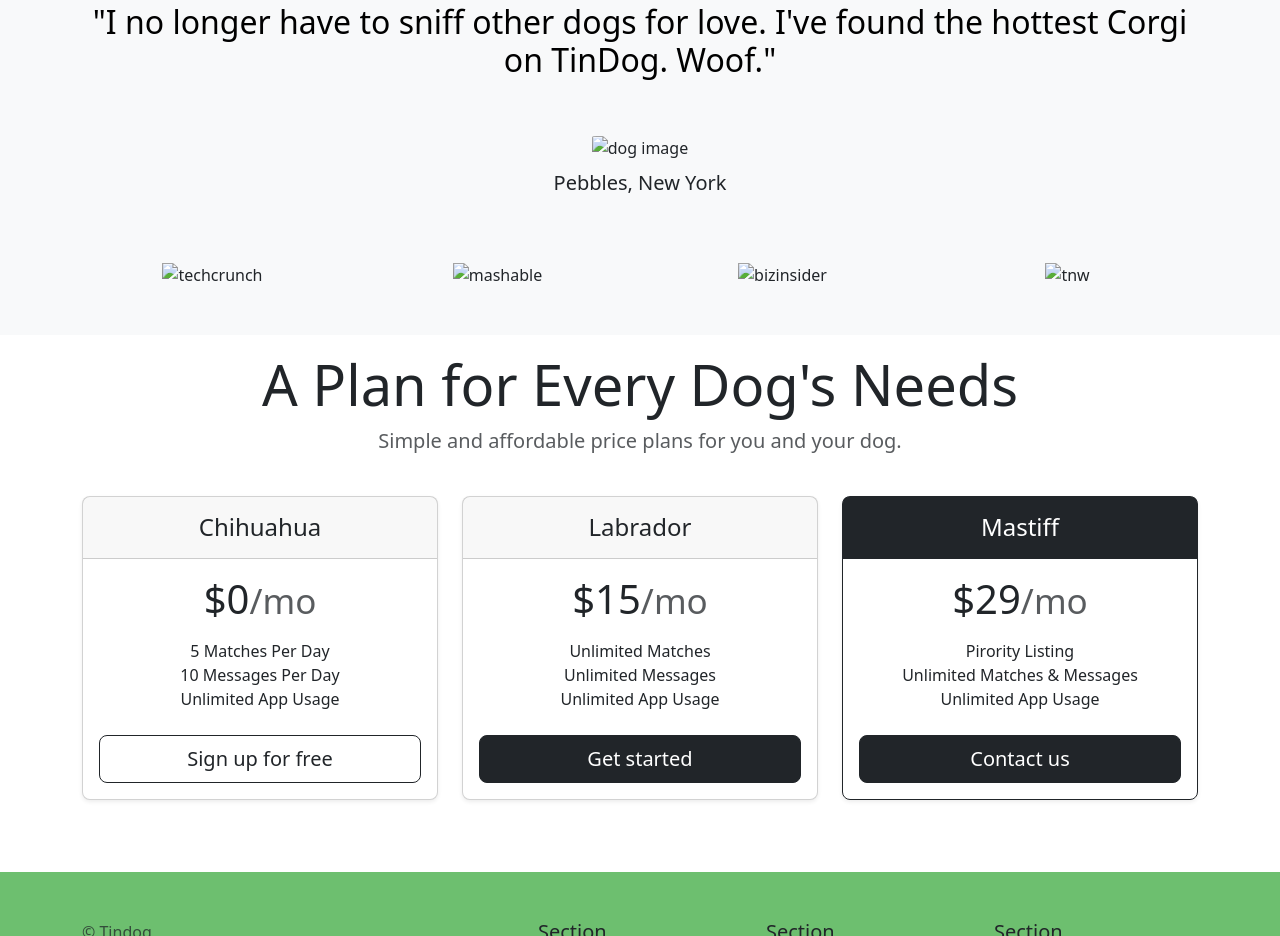
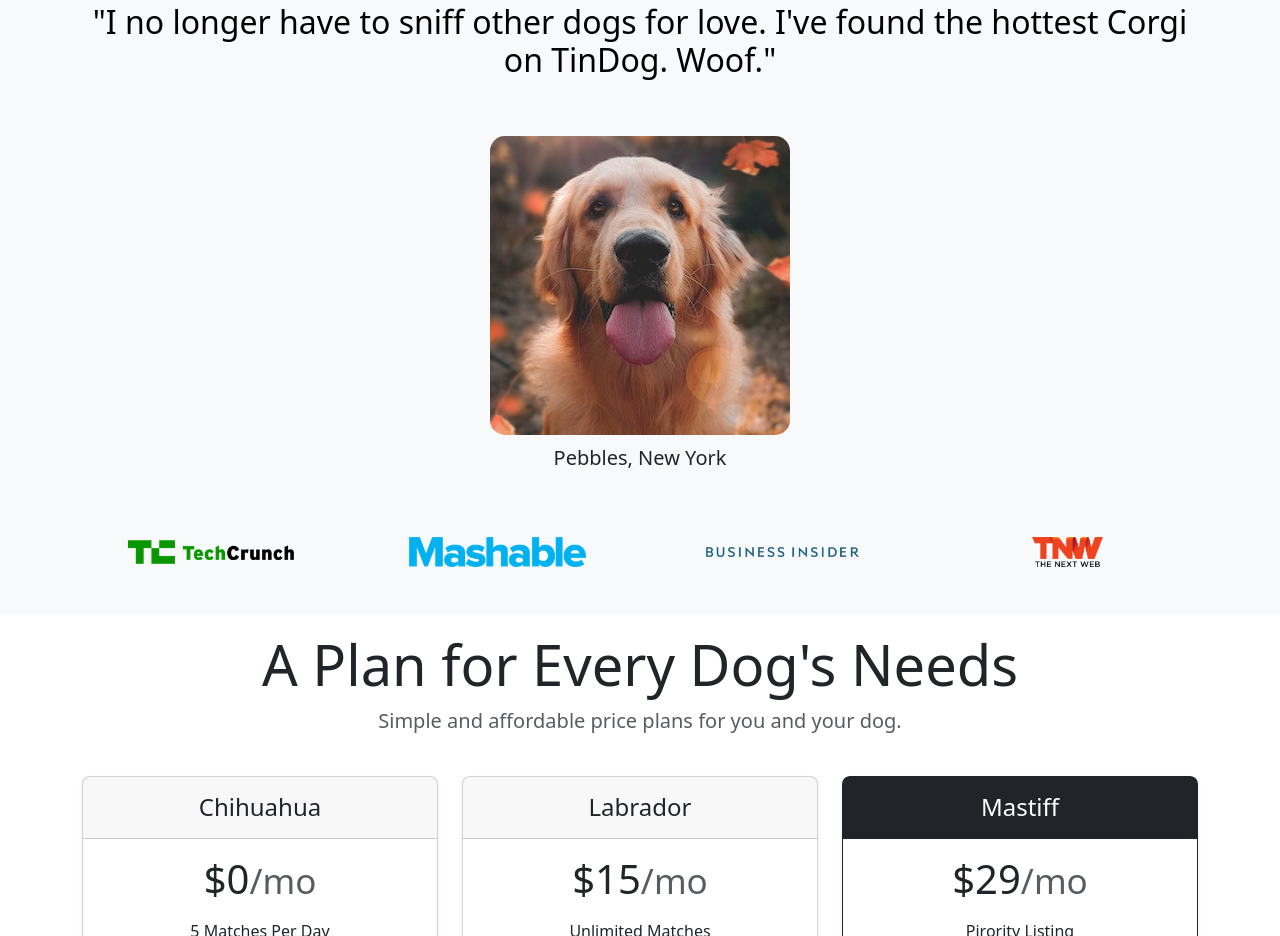
Before and after one commit to Rizirfan/tindog, a plain HTML site: page index.html in a window 1280 px wide. Shown: the part 1100-2036 px from the top of the page. Drawn offline with nearby package versions, Linux system fonts and the light colour scheme.

Commit message:
Add files via upload

```diff
--- a/index.html
+++ b/index.html
@@ -139,7 +139,7 @@ Download</button>
         <div class="container py-5">
           <h2 class="text-body-emphasis">"I no longer have to sniff other dogs for love. I've found the hottest Corgi on
             TinDog. Woof."</h2>
-          <img class="profile-img mt-5" src="./images/dog-img.jpg" alt="dog image">
+          <img class="profile-img mt-5" src="./dog-img.jpg" alt="dog image">
           <p class="col-lg-8 mx-auto lead mt-2">
             Pebbles, New York
           </p>
@@ -148,16 +148,16 @@ Download</button>
         <div class="container">
           <div class="row">
             <div class="col-lg-3 col-sm-12">
-              <img src="./images/techcrunch.png" alt="techcrunch" height="30">
+              <img src="./techcrunch.png" alt="techcrunch" height="30">
             </div>
             <div class="col-lg-3 col-sm-12">
-              <img src="./images/mashable.png" alt="mashable" height="30">
+              <img src="./mashable.png" alt="mashable" height="30">
             </div>
             <div class="col-lg-3 col-sm-12">
-              <img src="./images/bizinsider.png" alt="bizinsider" height="30">
+              <img src="./bizinsider.png" alt="bizinsider" height="30">
             </div>
             <div class="col-lg-3 col-sm-12">
-              <img src="./images/tnw.png" alt="tnw" height="30">
+              <img src="./tnw.png" alt="tnw" height="30">
             </div>
           </div>
         </div>
```
